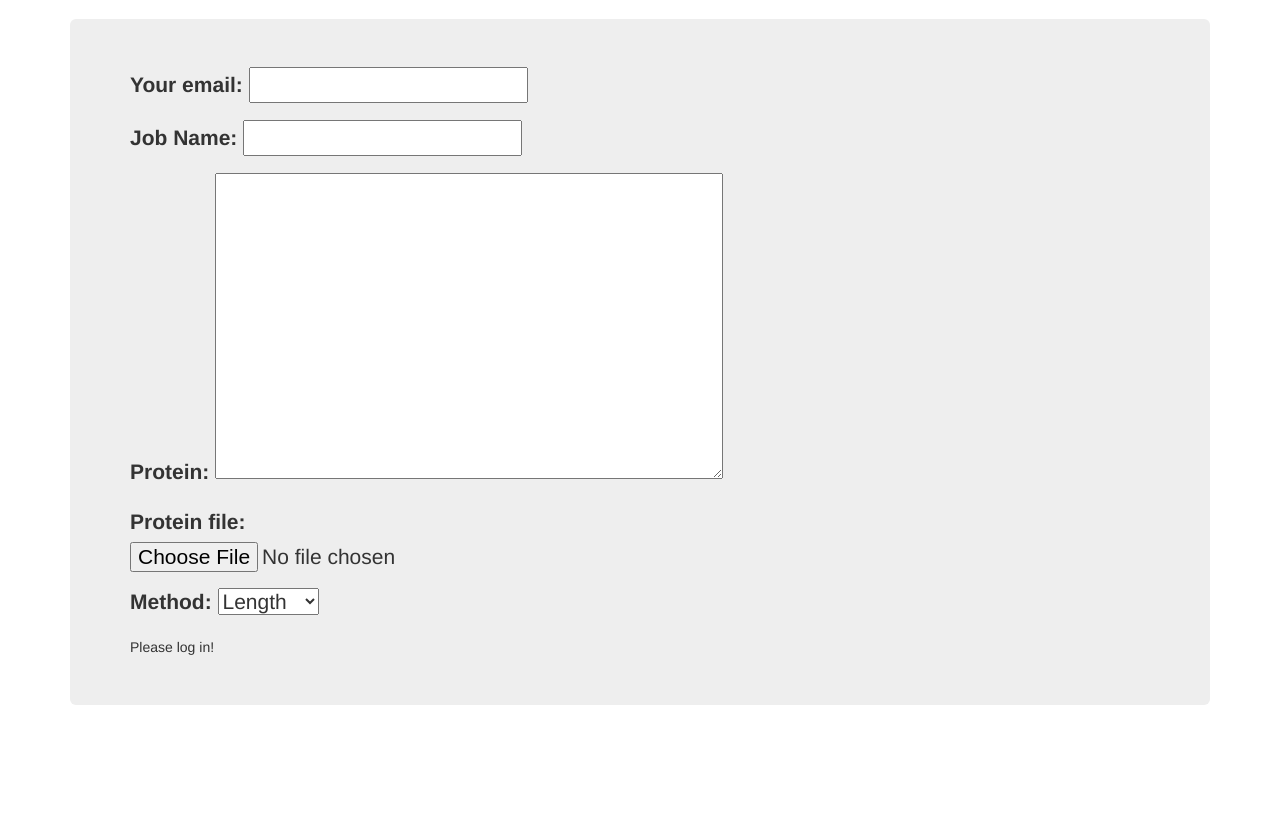
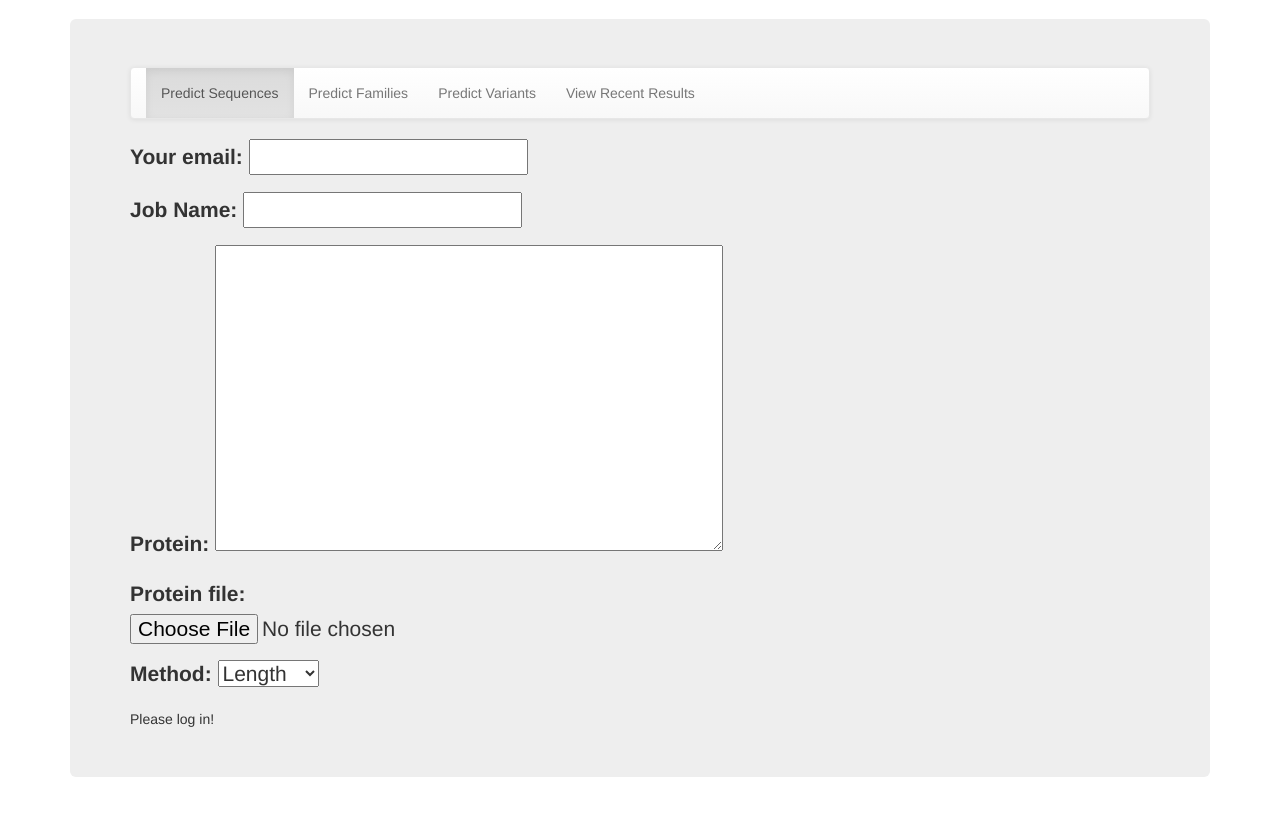
Before and after one commit to clemlab/IMPweb, a Django app: page /webform/ in a window 1280 px wide. Shown: the part 51-868 px from the top of the page. Run offline with Django 3.2, Linux system fonts and the light colour scheme; some libraries are stand-ins or nearby versions.

Commit message:
added secondary navbar and switched template folder

```diff
--- a/webform/funfile.py
+++ b/webform/funfile.py
@@ -1,4 +1,5 @@
 # Current implementation is all jokes
+from time import sleep
 
 def length(stuff):
 	return len(stuff)
@@ -7,4 +8,5 @@ def rev(stuff):
 	return stuff[::-1]
 
 def spam(stuff):
+	sleep(60)
 	return 'text of paradise lost goes here'
--- a/templates/basic_input.html
+++ b/webform/templates/basic_input.html
@@ -1,6 +1,10 @@
 {% extends 'base.html' %}
 
 {% block body_block %}
+
+    {% include "webform_navbar.html" %}
+    {% block navbar_block %}{% endblock %}
+
 <form action="thanks" method="post" enctype="multipart/form-data">
     {% csrf_token %}
     {{ form.as_p }}
@@ -12,5 +16,6 @@
 </form>
 {% endblock %}
 
+
 <!-- see here for custom styling http://stackoverflow.com/questions/5827590/css-styling-in-django-forms -->
 <!-- embedding bokeh plots http://stackoverflow.com/a/29524050/2320823 -->
--- /dev/null
+++ b/webform/templates/webform_navbar.html
@@ -0,0 +1,16 @@
+
+{% block navbar_block %}
+
+
+<nav class="navbar navbar-default">
+  <div class="container-fluid">
+    <ul class="nav navbar-nav">
+      <li class="active"><a href="#">Predict Sequences</a></li>
+      <li><a href="#">Predict Families</a></li>
+      <li><a href="#">Predict Variants</a></li>
+      <li><a href="#">View Recent Results</a></li>
+    </ul>
+  </div>
+</nav>
+
+{% endblock %}
```
Also changed, not shown: 1 other file.
